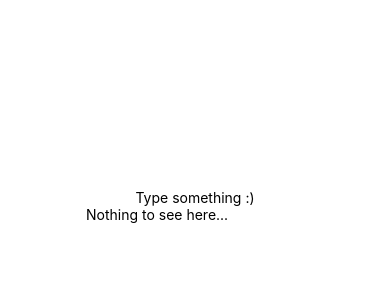
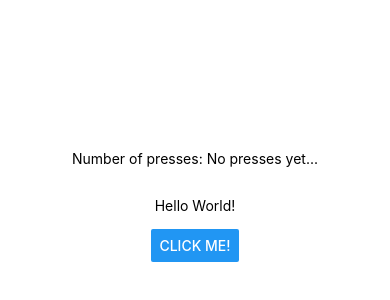
Before and after one commit to thanshaw02/RNCourse-TS, a React Native app: screen / in a window 390 px wide. Shown: the part 216-516 px from the top of the page. Built offline with nearby package versions, Linux system fonts and the light colour scheme.

Commit message:
pulled out the styles to a new Styles file, aliased out some style types an dmodulized specific styles

```diff
--- a/App.tsx
+++ b/App.tsx
@@ -1,39 +1,45 @@
 import { FC, useState } from "react";
-import { StatusBar } from "expo-status-bar";
+// import { StatusBar } from "expo-status-bar";
 import {
-  StyleSheet,
+  Button,
   Text,
   TextInput,
   View
 } from "react-native";
 
+import {
+  countStyles,
+  globalStyles,
+  normalMessageStyles,
+  secretMessageStyles,
+  viewStyles,
+} from "./Styles";
+
 const App: FC<unknown> = () => {
-  const [inputVal, setInputVal] = useState<string>("");
+  const [buttonPressed, setButtonPressed] = useState<boolean>(false);
+  const [numberOfPresses, setNumberOfPresses] = useState<number>(0);
 
-  const handleInputChange = (inputText: string) => {
-    setInputVal(inputText);
+  const handleButtonPress = () => {
+    setButtonPressed((oldVal) => !oldVal);
+    setNumberOfPresses((previousCount) => previousCount += 1);
   };
 
   return (
-    <View style={styles.container}>
-      <Text>{(inputVal) ? inputVal : "Type something :)"}</Text>
-      <TextInput
-        value={inputVal}
-        onChangeText={handleInputChange}
-        placeholder="Nothing to see here..."
-      />
-      <StatusBar style="auto" />
+    // <View /> components act in a similar way to <div />'s where they are containers for some UI
+    <View style={viewStyles}>
+      <Text style={countStyles}>
+        Number of presses: {(numberOfPresses === 0) ? "No presses yet..." : numberOfPresses}
+      </Text>
+
+      {buttonPressed ? (
+        <Text style={secretMessageStyles}>Super secret message!</Text>
+      ) : (
+        <Text style={normalMessageStyles}>Hello World!</Text>
+      )}
+
+      <Button title="Click me!" onPress={handleButtonPress} />
     </View>
   );
 };
 
-const styles = StyleSheet.create({
-  container: {
-    flex: 1,
-    backgroundColor: "#fff",
-    alignItems: "center",
-    justifyContent: "center",
-  },
-});
-
 export default App;
--- /dev/null
+++ b/Styles.ts
@@ -0,0 +1,44 @@
+import { StyleProp, StyleSheet, TextStyle, ViewStyle } from "react-native";
+
+/* StyleProp type aliases */
+export type TextStyles = StyleProp<TextStyle>;
+export type ViewStyles = StyleProp<ViewStyle>;
+
+/* Styles that are globally applied */
+const globalStyles = StyleSheet.create({
+  // container: {
+  //   flex: 1,
+  //   backgroundColor: "#fff",
+  //   alignItems: "center",
+  //   justifyContent: "center",
+  // },
+});
+
+const viewStyles: ViewStyle = {
+  flex: 1,
+  backgroundColor: "#fff",
+  alignItems: "center",
+  justifyContent: "center",
+};
+
+/* Styles for specific core components (not global) */
+const countStyles: TextStyles = {
+  marginBottom: 30,
+};
+
+const normalMessageStyles: TextStyles = {
+  marginBottom: 15
+};
+
+const secretMessageStyles: TextStyles = {
+  marginBottom: 15,
+  color: "orange"
+};
+
+export {
+  countStyles,
+  globalStyles,
+  normalMessageStyles,
+  secretMessageStyles,
+  viewStyles,
+};
```
